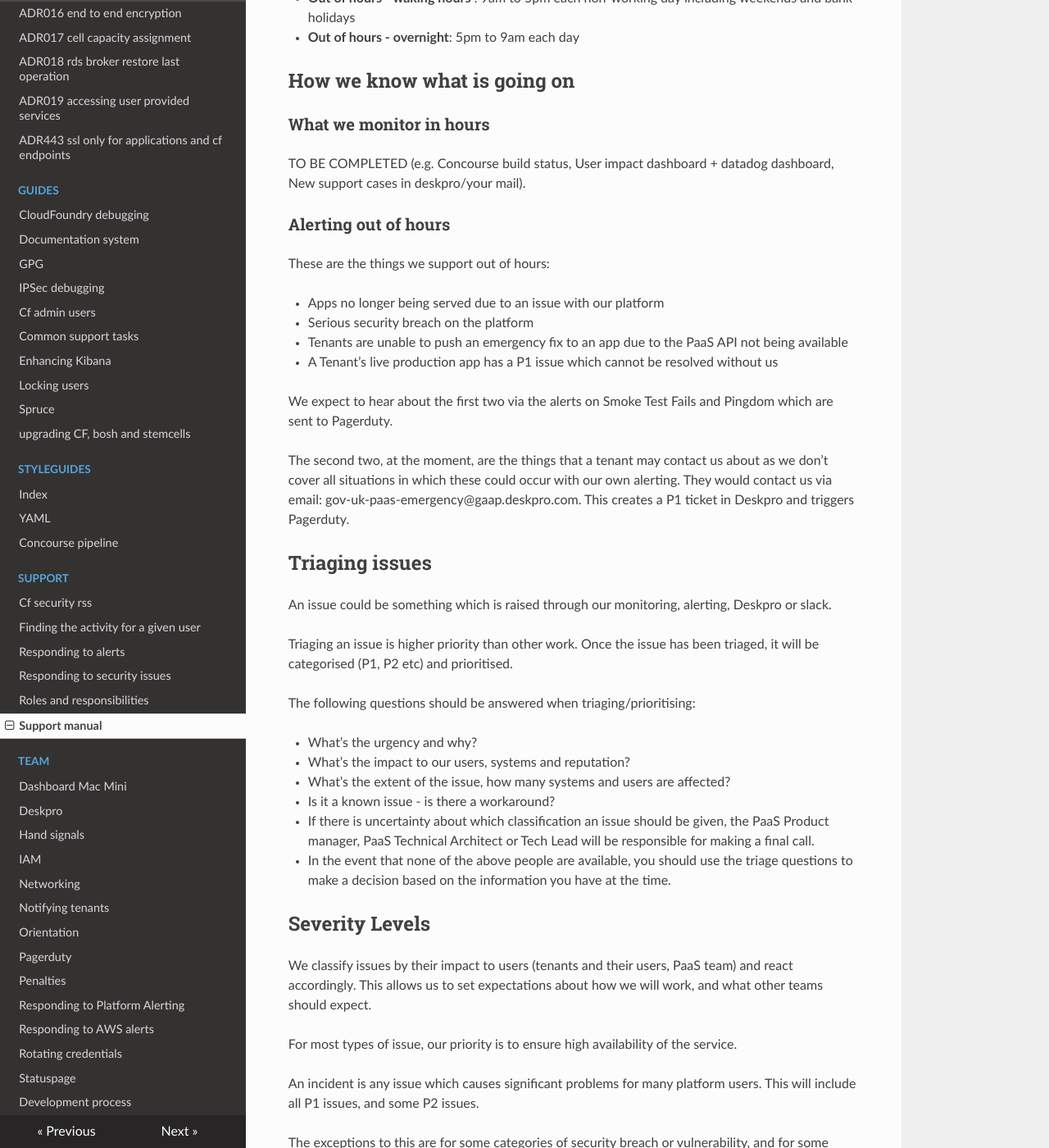
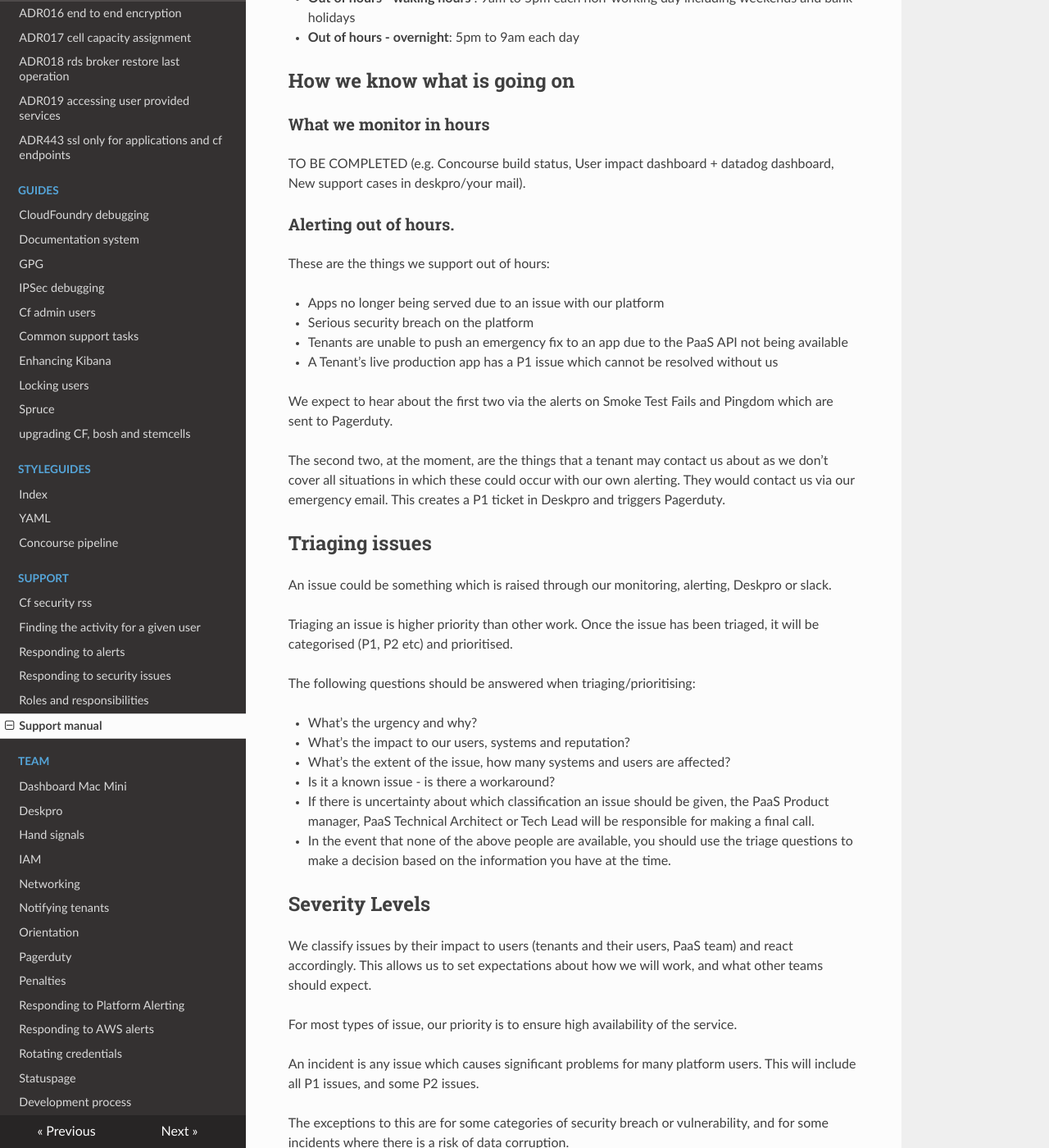
Before and after one commit to alphagov/paas-team-manual, an MkDocs documentation site: the page built from docs/support/support_manual.md, in a window 1280 px wide and 1400 px high, scrolled down 465 px. Shown: the whole window at 82% size. Built offline with MkDocs 1.6.1, drawn with Linux system fonts in a browser that asks for light colours; nearby versions of some CDN libraries; some of the changed text lies outside the part shown.

Commit message:
Update support_manual.md
Sync the 'how do we respond' table with the support overview
Remove the emergency email
Correct header formatting

```diff
--- a/docs/support/support_manual.md
+++ b/docs/support/support_manual.md
@@ -17,7 +17,7 @@ We’re supporting live services, teams who are using PaaS for prototyping and i
 
 TO BE COMPLETED (e.g. Concourse build status, User impact dashboard + datadog dashboard, New support cases in deskpro/your mail).
 
-### Alerting out of hours
+### Alerting out of hours.
 
 These are the things we support out of hours:
 
@@ -28,7 +28,7 @@ These are the things we support out of hours:
 
 We expect to hear about the first two via the alerts on Smoke Test Fails and Pingdom which are sent to Pagerduty.
 
-The second two, at the moment, are the things that a tenant may contact us about as we don’t cover all situations in which these could occur with our own alerting. They would contact us via email: gov-uk-paas-emergency@gaap.deskpro.com. This creates a P1 ticket in Deskpro and triggers Pagerduty.
+The second two, at the moment, are the things that a tenant may contact us about as we don’t cover all situations in which these could occur with our own alerting. They would contact us via our emergency email. This creates a P1 ticket in Deskpro and triggers Pagerduty.
 
 ## Triaging issues
 
@@ -68,7 +68,7 @@ You can access our [support ticketing tool Deskpro here](https://gaap.deskpro.co
 
 If you don’t have an account ask Urmi to add you. You can adjust your notifications yourself.
 
-### Tips and good practice
+### Tips and good practice.
 
 * Try to keep a descriptive name in the deskpro cards. If the user added a not very descriptive name (e.g failure pushing app), change it to something that uniquely identifies the story (e.g failure pushing app: invalid mode 0444).
 Always notify the tenant about this change and why it is done.
@@ -116,14 +116,16 @@ Ensure that we schedule the post mortem and publish our incident report Draft th
 
 [PaaS Emergency contacts and escalations document](https://docs.google.com/a/digital.cabinet-office.gov.uk/document/d/1_6zxOjvwY-zrf1D8eDNT9AeRhlcPAocBhC8dmHfRw0Y/edit?usp=sharing) *(restricted access)* provides useful contact information for escalations for out of hours support.
 
-## When the incident is over
+
+## When the incident is over.
 
 ### Incident Report
 The [incident report template](https://docs.google.com/a/digital.cabinet-office.gov.uk/document/d/155yrsyhHM9Feh-ucxLzyj7toIb2sMK8KiGVdEFLcyfQ/edit?usp=sharing) gives some guidance about how to complete it.
 
 The incident lead and incident comms should ensure that the report is completed and that all relevant details are in the timeline.
 
-### Incident Review meeting
+
+### Incident Review meeting.
 
 This is a no-blame retro of the incident. See [blameless postmortems](https://codeascraft.com/2012/05/22/blameless-postmortems/) for some background.
 
@@ -148,7 +150,9 @@ Create a copy of our factual incident report which can be edited for publication
 The GaaP comms team will edit to ensure it is suitable for the audience. This will include our users who are often developers, and will also include non-tech people. The comms team will want to pair with a member of the PaaS team on this rewrite, and have it fact checked. This could be PM/DM/TA/TL or someone that they suggest.
 The comms team will agree publication with the cabinet office press office.
 
-## Escalations
+
+## Escalations.
+
 If there is a P1 incident, the GaaP team will have been informed via the GaaP incidents email list, and will be kept updated via the PaaS Announce email list.
 
 If an incident needs to be escalated beyond the PaaS team, the incident comms person will contact people in the following order:
```
Also changed, not shown: other parts of docs/support/support_manual.md (+2 -2 lines).
